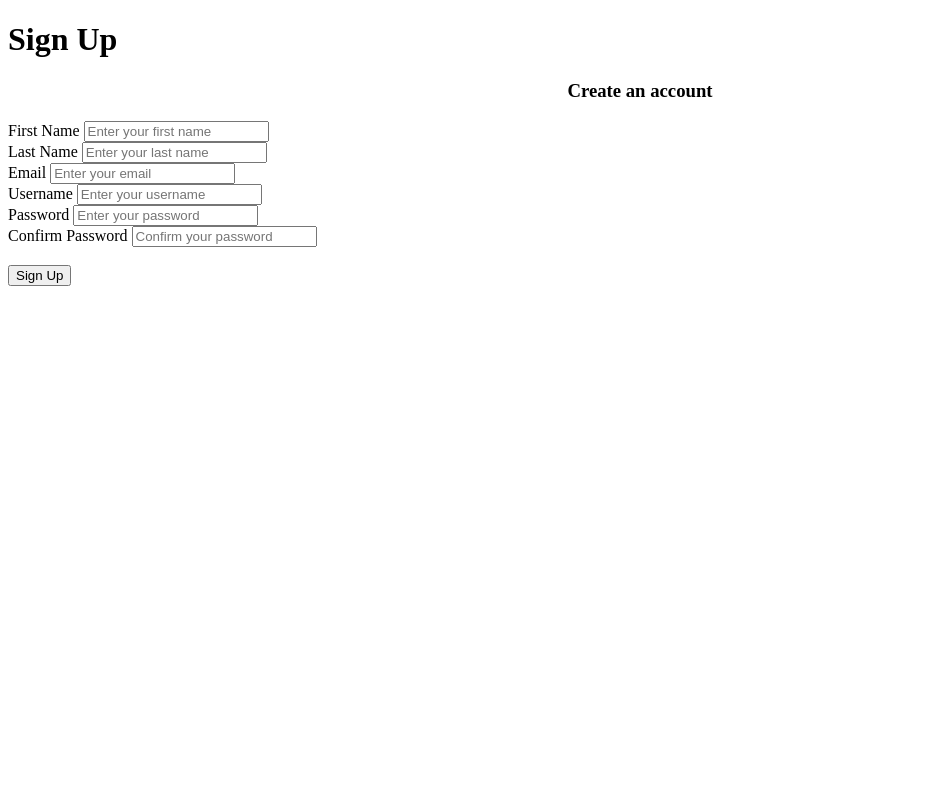
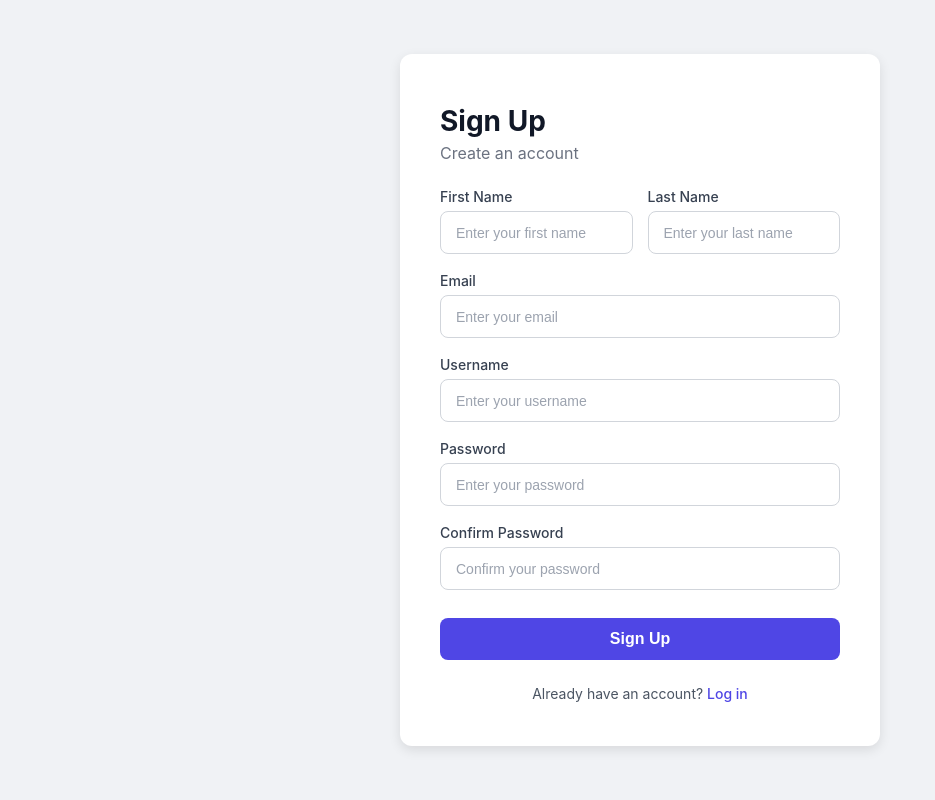
Before and after one commit to Oliverr48/proveit, a Flask app: page /signup in a window 1280 px wide. Shown: the whole page, without its empty margins (0-935 px from the left). Run offline with Flask 3, Linux system fonts and the light colour scheme.

Commit message:
Sign up UI made

```diff
--- a/website/static/css/signup.css
+++ b/website/static/css/signup.css
@@ -1,111 +1,240 @@
+html {
+    height: 100%;
+    box-sizing: border-box;
+}
+*, *:before, *:after {
+  box-sizing: inherit;
+}
+
 body {
-  font-family: 'Segoe UI', sans-serif;
-  background-color: #f9fafb;
+    font-family: 'Inter', sans-serif;
+    background-color: #f0f2f5;
     display: flex;
     justify-content: center;
     align-items: center;
-  height: 100vh;
+    min-height: 100vh;
     margin: 0;
+    padding: 20px;
 }
 
-form {
-  background-color: white;
-  padding: 40px;
+/* Main container for the form */
+.container {
+    background-color: #ffffff;
+    padding: 30px 40px;
     border-radius: 12px;
-  box-shadow: 0 10px 25px rgba(0, 0, 0, 0.05);
-  width: 400px;
+    box-shadow: 0 4px 12px rgba(0, 0, 0, 0.1);
+    width: 100%;
+    max-width: 480px;
+    text-align: left;
 }
 
-h1 {
-  margin: 0 0 10px 0;
-  font-size: 28px;
-  color: #1f2937;
-    text-align: center;
-}
-
-h3 {
-  text-align: left;
-  font-weight: normal;
-  color: #4b5563;
-  margin-top: 0;
-    margin-bottom: 20px;
-}
-
-.form-group {
-  margin-bottom: 20px;
-}
-
-label {
-  display: block;
-  font-weight: 600;
-  color: #374151;
-  margin-bottom: 6px;
-
-}
-
-input {
-  width: 100%;
-  padding: 12px 14px;
-  font-size: 14px;
-  border: 1px solid #d1d5db;
-  border-radius: 8px;
-  background-color: #f9fafb;
-  transition: border 0.3s ease;
-}
-
-input:focus {
-  outline: none;
-  border-color: #6366f1;
-  background-color: #fff;
-}
-
-button {
-  width: 100%;
-  padding: 12px;
-  background-color: #5b3df5;
-  color: white;
-  border: none;
-  border-radius: 8px;
-  font-size: 16px;
-  font-weight: bold;
-  cursor: pointer;
-  transition: background 0.3s ease;
-}
-
-button:hover {
-  background-color: #4c28f2;
-}
-
+/* Flash Messages Styling */
 .flash-messages {
     margin-bottom: 20px;
+    width: 100%;
 }
 
 .alert {
-  padding: 12px 16px;
+    padding: 12px 15px;
     border-radius: 8px;
     font-size: 14px;
+    display: flex;
+    align-items: center;
+    border: 1px solid transparent;
+    margin-top: 0;
     margin-bottom: 10px;
 }
-
-.alert-danger {
-  background-color: #fee2e2;
-  border: 1px solid #fca5a5;
-  color: #b91c1c;
+.alert:last-child {
+    margin-bottom: 0;
 }
 
-a {
-  color: #5b3df5;
-  text-decoration: none;
-  margin-left: 4px;
+.alert-icon {
+    margin-right: 10px;
+    width: 18px;
+    height: 18px;
+    flex-shrink: 0;
 }
 
-a:hover {
-  text-decoration: underline;
+.alert-error, .alert-danger {
+    background-color: #FEE2E2;
+    color: #B91C1C;
+    border-color: #FCA5A5;
 }
 
-p {
+.alert-error .alert-icon, .alert-danger .alert-icon {
+    color: #B91C1C;
+}
+
+.alert-success {
+    background-color: #D1FAE5;
+    color: #065F46;
+    border-color: #A7F3D0;
+}
+
+.alert-success .alert-icon {
+    color: #065F46;
+}
+
+.alert-info {
+    background-color: #DBEAFE;
+    color: #1E40AF;
+    border-color: #BFDBFE;
+}
+
+.alert-info .alert-icon {
+    color: #1E40AF;
+}
+.alert-warning {
+    background-color: #FEF3C7;
+    color: #92400E;
+    border-color: #FDE68A;
+}
+.alert-warning .alert-icon {
+    color: #92400E;
+}
+
+/* Main Title "Sign Up" */
+.main-title {
+    font-size: 28px;
+    font-weight: 700;
+    color: #111827;
+    margin-top: 0;
+    margin-bottom: 5px;
+}
+
+/* "Create an account" Styling */
+.subtitle {
+    font-size: 16px;
+    color: #6B7280;
+    margin-top: 0;
+    margin-bottom: 25px;
+}
+
+/* Form Group Styling */
+.form-group {
+    margin-bottom: 18px;
+    text-align: left;
+}
+
+.form-group label {
+    display: block;
+    font-size: 14px;
+    color: #374151;
+    margin-bottom: 6px;
+    font-weight: 500;
+}
+
+.form-control {
+    width: 100%;
+    padding: 12px 15px;
+    font-size: 15px;
+    border: 1px solid #D1D5DB;
+    border-radius: 8px;
+    color: #111827;
+    background-color: #FFFFFF;
+}
+
+.form-control::placeholder {
+    color: #9CA3AF;
+    font-size: 14px;
+}
+
+.form-control:focus {
+    outline: none;
+    border-color: #4f46e5;
+    box-shadow: 0 0 0 2px rgba(109, 40, 217, 0.2);
+}
+
+.form-row {
+    display: flex;
+    justify-content: space-between;
+    gap: 15px;
+    margin-bottom: 18px;
+}
+
+.form-group-half {
+    flex: 1;
+    margin-bottom: 0;
+}
+
+.btn {
+    display: inline-block;
+    padding: 12px 20px;
+    border-radius: 8px;
+    font-size: 16px;
+    font-weight: 600;
     text-align: center;
-  margin-top: 16px;
+    cursor: pointer;
+    border: none;
+    transition: background-color 0.2s ease-in-out, box-shadow 0.2s ease-in-out;
+    width: 100%;
+    margin-top: 10px;
+}
+
+.btn-primary {
+    background-color: #4f46e5;
+    color: #ffffff;
+}
+
+.btn-primary:hover {
+    background-color: #4f46e5;
+    box-shadow: 0 2px 8px rgba(109, 40, 217, 0.3);
+}
+
+.login-link {
+    text-align: center;
+    margin-top: 25px;
     font-size: 14px;
-  color: #6b7280;
+    color: #4B5563;
 }
+
+.login-link a {
+    color: #4f46e5;
+    text-decoration: none;
+    font-weight: 500;
+}
+
+.login-link a:hover {
+    text-decoration: underline;
+    color: #5B21B6;
+}
+
+/* Responsive adjustments */
+@media (max-width: 520px) {
+    body {
+        padding: 15px;
+        align-items: flex-start;
+    }
+    .container {
+        padding: 25px 20px;
+    }
+
+    .logo-header h2 {
+        font-size: 24px;
+    }
+    .logo-icon {
+        width: 32px;
+        height: 32px;
+    }
+
+    .main-title {
+        font-size: 24px;
+    }
+
+    .subtitle {
+        font-size: 15px;
+    }
+
+    .form-row {
+        flex-direction: column;
+        gap: 0;
+        margin-bottom: 0;
+    }
+    .form-group-half {
+       margin-bottom: 18px;
+    }
+
+    .btn {
+        font-size: 15px;
+    }
+}
--- a/website/templates/signup.html
+++ b/website/templates/signup.html
@@ -4,15 +4,19 @@
     <meta charset="UTF-8">
     <meta name="viewport" content="width=device-width, initial-scale=1.0">
     <title>Sign Up - ProveIt</title>
-    <!-- <link rel="stylesheet" href="{{ url_for('static', filename='css/signup.css') }}"> -->
-</head>
+    <link rel="stylesheet" href="{{ url_for('static', filename='css/signup.css') }}">
 <body>
-    <!-- Display flash messages -->
+    <div class="container">
         <div class="flash-messages">
             {% with messages = get_flashed_messages(with_categories=true) %}
                 {% if messages %}
                     {% for category, message in messages %}
                         <div class="alert alert-{{ category }}">
+                            {% if category == 'error' or category == 'danger' %}
+                                <svg xmlns="http://www.w3.org/2000/svg" width="18" height="18" viewBox="0 0 24 24" fill="none" stroke="currentColor" stroke-width="2" stroke-linecap="round" stroke-linejoin="round" class="alert-icon"><circle cx="12" cy="12" r="10"/><line x1="12" y1="8" x2="12" y2="12"/><line x1="12" y1="16" x2="12.01" y2="16"/></svg>
+                            {% elif category == 'success' %}
+                                <svg xmlns="http://www.w3.org/2000/svg" width="18" height="18" viewBox="0 0 24 24" fill="none" stroke="currentColor" stroke-width="2" stroke-linecap="round" stroke-linejoin="round" class="alert-icon"><path d="M22 11.08V12a10 10 0 1 1-5.93-9.14"/><polyline points="22 4 12 14.01 9 11.01"/></svg>
+                            {% endif %}
                             {{ message }}
                         </div>
                     {% endfor %}
@@ -20,12 +24,12 @@
             {% endwith %}
         </div>
 
-    <h1>Sign Up</h1>
-    <!-- The key fix: Adding the action attribute to the form -->
+        <h1 class="main-title">Sign Up</h1>
+        <p class="subtitle">Create an account</p>
+
         <form method="POST" action="/signup">
-        <h3 align="center">Create an account</h3>
-
-        <div class="form-group">
+            <div class="form-row">
+                <div class="form-group form-group-half">
                     <label for="firstName">First Name</label>
                     <input
                         type="text"
@@ -36,7 +40,7 @@
                     />
                 </div>
 
-        <div class="form-group">
+                <div class="form-group form-group-half">
                     <label for="lastName">Last Name</label>
                     <input
                         type="text"
@@ -45,6 +49,7 @@
                         id="lastName"
                         placeholder="Enter your last name" required
                     />
+                </div>
             </div>
 
             <div class="form-group">
@@ -90,8 +95,11 @@
                     placeholder="Confirm your password" required
                 />
             </div>
-        <br />
             <button type="submit" class="btn btn-primary">Sign Up</button>
         </form>
+        <p class="login-link">
+            Already have an account? <a href="/login">Log in</a>
+        </p>
+    </div>
 </body>
 </html>
```
Also changed, not shown: instance/site.db. Lines whose indentation alone changed are shown as unchanged.
